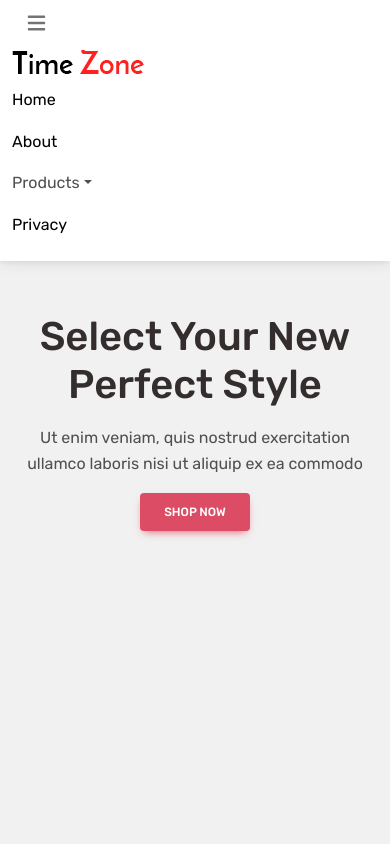
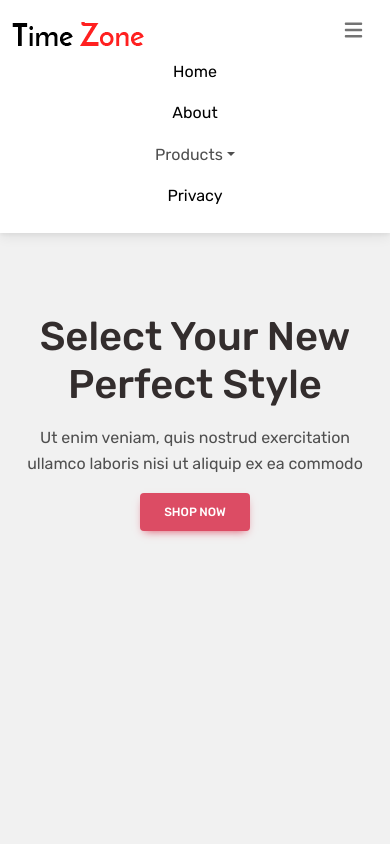
Before and after one commit to MohamedSeleem1995/Ecommerce-website, a plain HTML site: page index.html in a window 390 px wide. Both pictures are taken after a click on the button "Toggle navigation". Shown: the top 844 px of the page. Drawn offline with Linux system fonts and the light colour scheme.

Commit message:
added updates

```diff
--- a/css/style.css
+++ b/css/style.css
@@ -40,6 +40,12 @@ header {
     -moz-transform: scale(1.1);
     -ms-transform: scale(1.1);
     -o-transform: scale(1.1);
+}
+@media (max-width: 35.875rem) {
+    .navbar-nav .nav-item {
+        margin-left: auto;
+        margin-right: auto;
+    }
 }
 /* End Header */
 /* Start Banner section */
--- a/index.html
+++ b/index.html
@@ -23,11 +23,20 @@
     <header class="wow fadeInUp" data-wow-duration="600ms" data-wow-delay=".300ms" data-wow-iteration="1">
         <!-- Navbar -->
         <nav class="navbar navbar-expand-lg navbar-light ps-lg-5 bg-white">
+            <div class="container">
+                <!-- Navbar brand -->
+            <a class="navbar-brand mt-2 mt-lg-0" href="#">
+                <img
+                    src="img/logo/logo.png"
+                    height="24"
+                    alt="site Logo"
+                    loading="lazy"
+                />
+            </a>
     <!-- Container wrapper -->
-            <div class="container-fluid">
     <!-- Toggle button -->
             <button
-                class="navbar-toggler"
+                class="navbar-toggler ms-auto"
                 type="button"
                 data-mdb-toggle="collapse"
                 data-mdb-target="#navbarSupportedContent"
@@ -39,17 +48,9 @@
             </button>
     <!-- Collapsible wrapper -->
             <div class="collapse navbar-collapse" id="navbarSupportedContent">
-        <!-- Navbar brand -->
-                <a class="navbar-brand mt-2 mt-lg-0" href="#">
-                    <img
-                        src="img/logo/logo.png"
-                        height="24"
-                        alt="site Logo"
-                        loading="lazy"
-                    />
-                </a>
+
         <!-- Left links -->
-        <ul class="navbar-nav me-auto mb-2 mb-lg-0">
+                <ul class="navbar-nav me-auto mb-2 mb-lg-0">
             <li class="nav-item">
                 <a class="nav-link" href="#">Home</a>
             </li>
@@ -79,12 +80,12 @@
             <li class="nav-item">
                 <a class="nav-link" href="#">Privacy</a>
             </li>
-        </ul>
+                </ul>
         <!-- Left links -->
-    </div>
+        </div>
     <!-- Collapsible wrapper -->
-
     <!-- Container wrapper -->
+        </div>
 </nav>
 <!-- Navbar -->
     </header>
```
